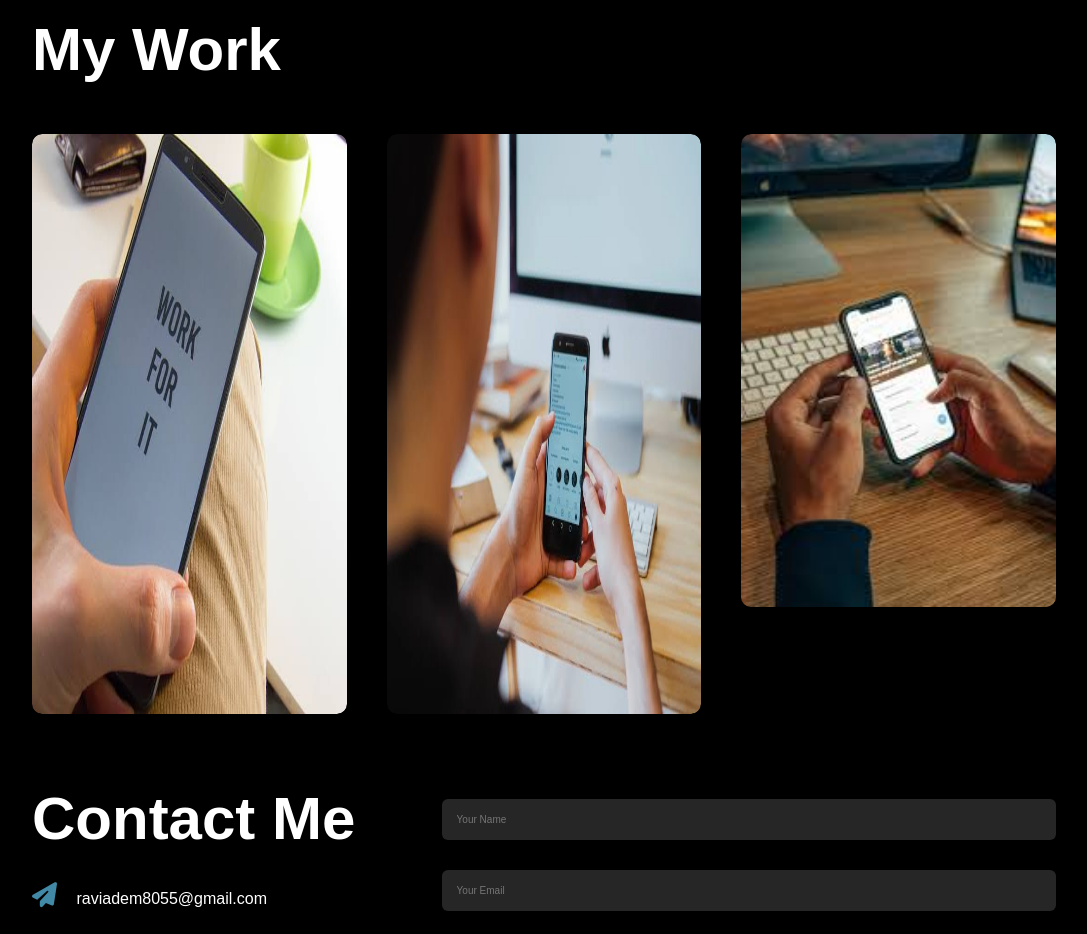
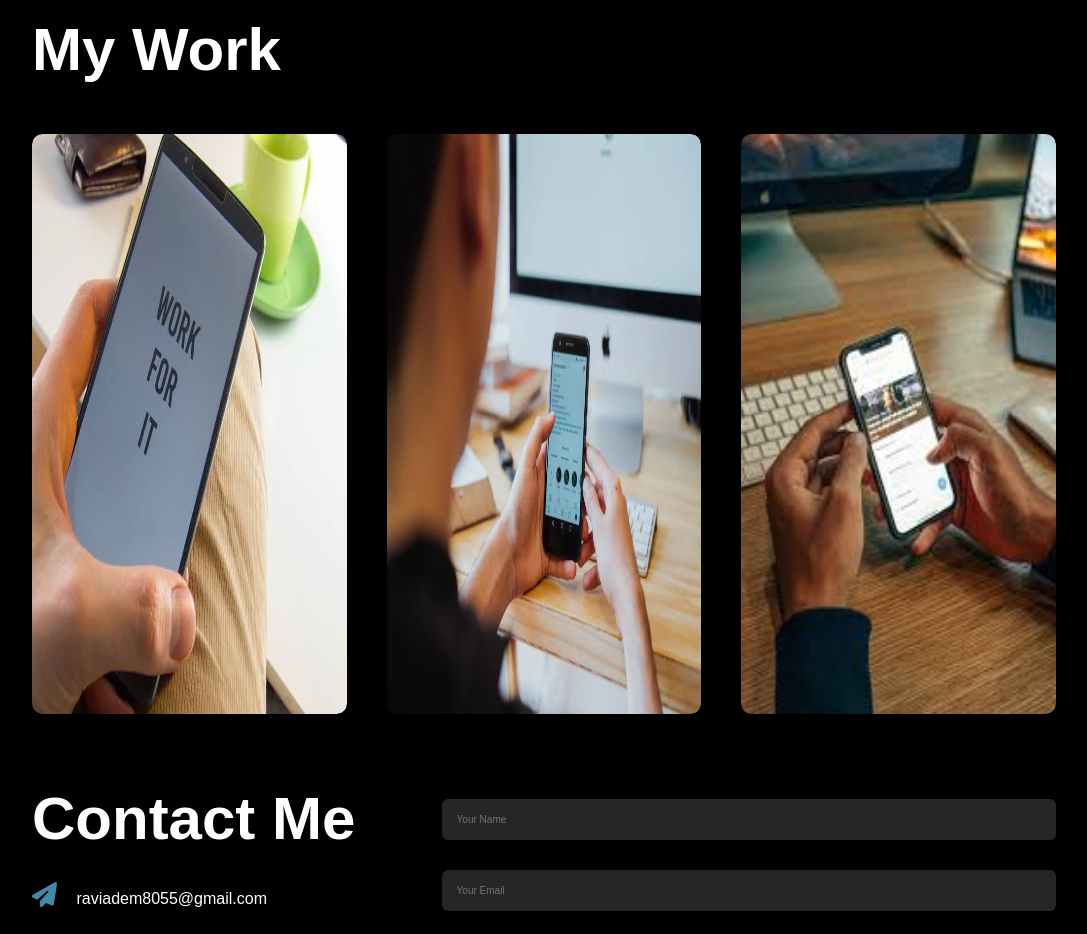
Before and after one commit to raviadem092/Portfolio, a plain HTML site: page index.html in a window 1280 px wide. Shown: the part 2720-3654 px from the top of the page, without its empty margins (96-1183 px from the left). Drawn offline with Linux system fonts and the light colour scheme.

Commit message:
modified indexpage

```diff
--- a/index.html
+++ b/index.html
@@ -145,7 +145,7 @@
             </div>
 
             <div class="work">
-                <img src="images/work3.jpg">
+                <img src="images/work3.jpg" height="580" width="500">
                 <div class="layer">
                     <h3>Balancing</h3>
                     <p>I recognize the importance of maintaining a healthy work-life balance, which is why I carve out time for cricket, a sport that not only offers physical exercise but also fosters social connections and sportsmanship.</p>
```
